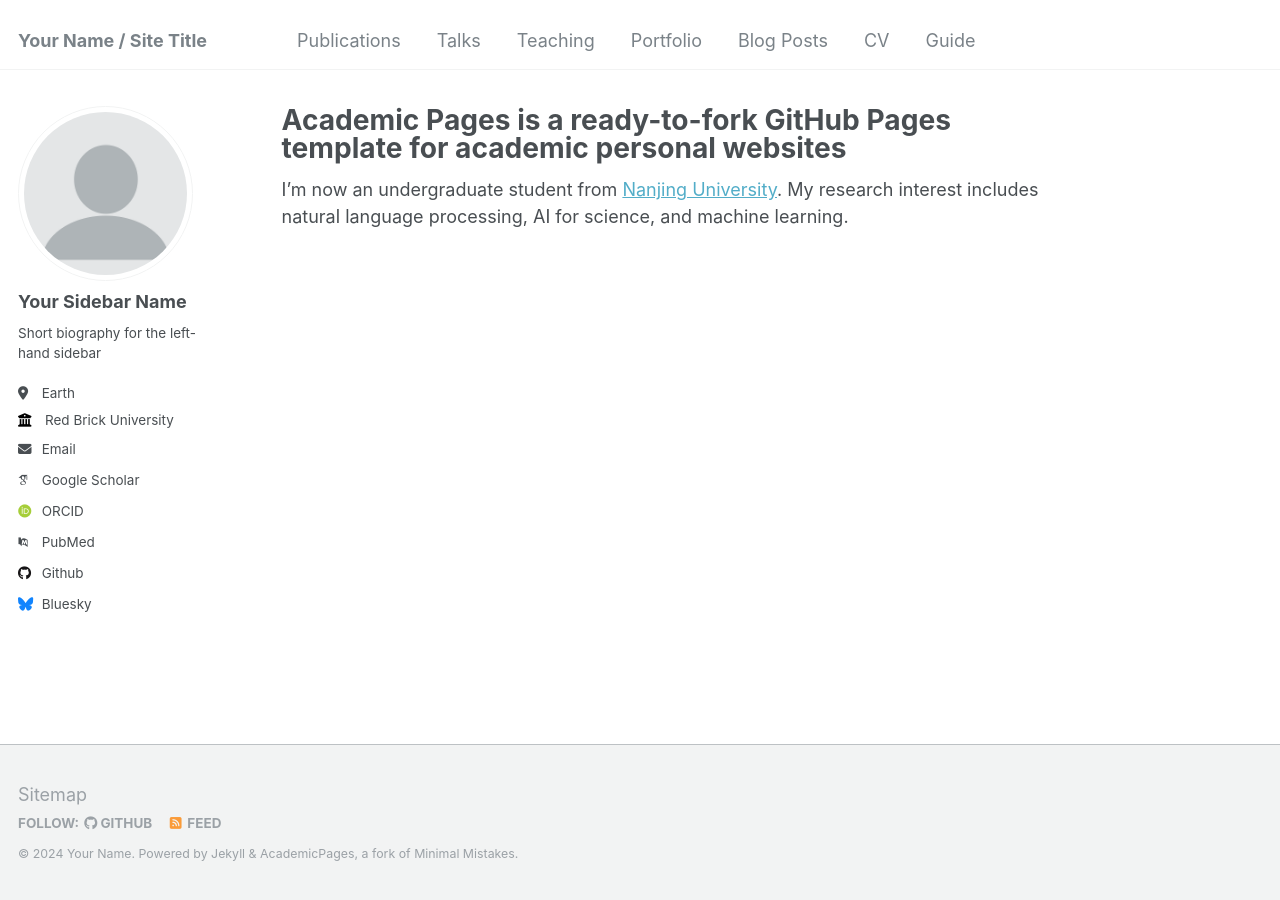
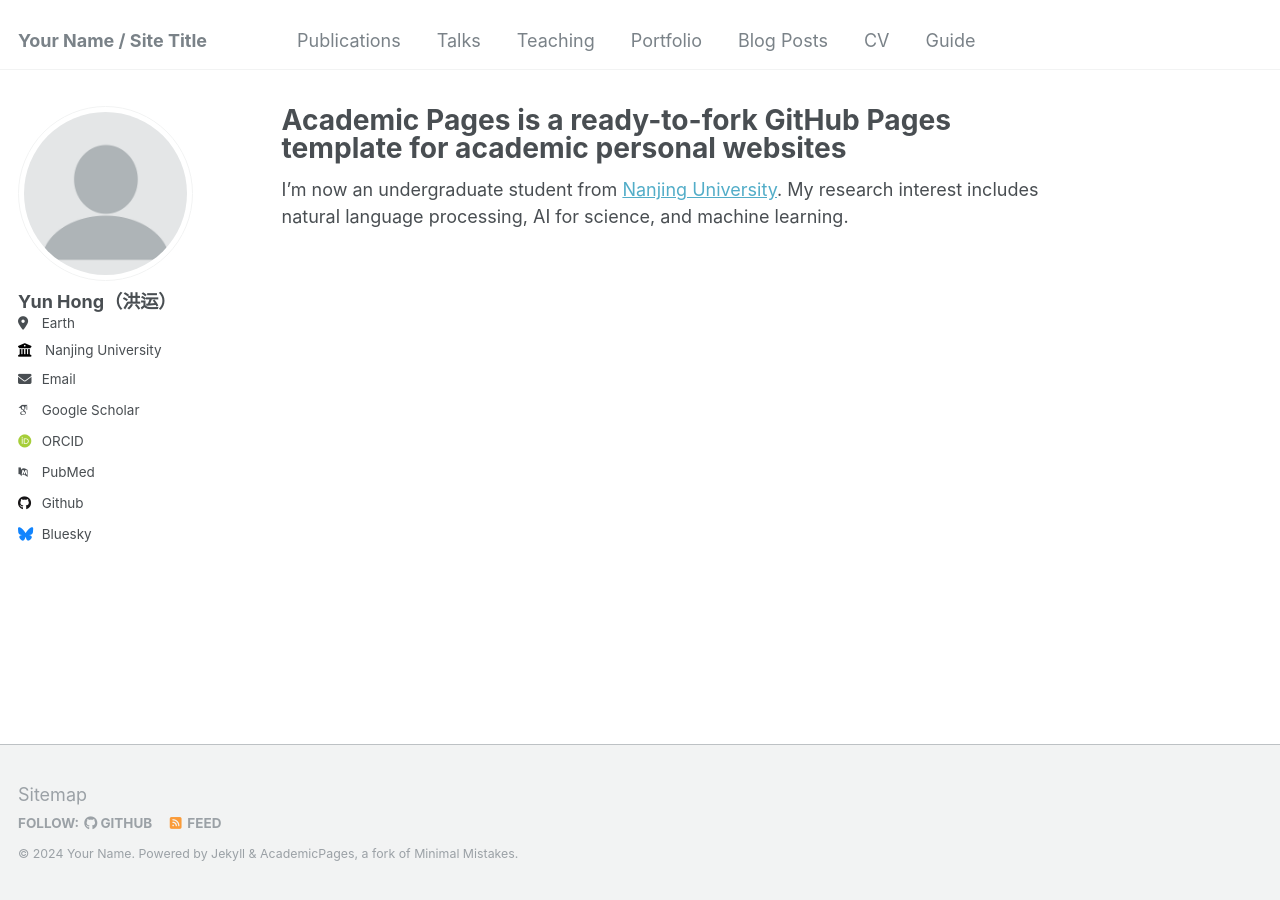
Before and after one commit to HongYun021021/HongYun021021.github.io, a Jekyll site: the page built from _pages/about.md, in a window 1280 px wide. Built offline with Jekyll 4.4.1, drawn with Linux system fonts in a browser that asks for light colours; some web fonts are replaced.

Commit message:
Update _config.yml

```diff
--- a/_config.yml
+++ b/_config.yml
@@ -12,7 +12,7 @@ title                    : "Your Name / Site Title"
 title_separator          : "-"
 name                     : &name "Your Name"
 description              : &description "personal description"
-url                      : https://academicpages.github.io # the base hostname & protocol for your site e.g. "https://mmistakes.github.io"
+url                      : https://hongyun021021.github.io # the base hostname & protocol for your site e.g. "https://mmistakes.github.io"
 baseurl                  : "" # the subpath of your site, e.g. "/blog"
 repository               : "academicpages/academicpages.github.io"
 
@@ -22,13 +22,13 @@ repository               : "academicpages/academicpages.github.io"
 author:
   # Biographic information
   avatar           : "profile.png"
-  name             : "Your Sidebar Name"
+  name             : "Yun Hong（洪运）"
   pronouns         : # example: "she/her"
-  bio              : "Short biography for the left-hand sidebar"
+  bio              :
   location         : "Earth"
-  employer         : "Red Brick University"
+  employer         : "Nanjing University"
   uri              : # URL
-  email            : "none@example.org"
+  email            : "hongy@smail.nju.edu.cn"
 
   # Academic websites
   arxiv            : # URL - Update with the correct link to your profile
```
